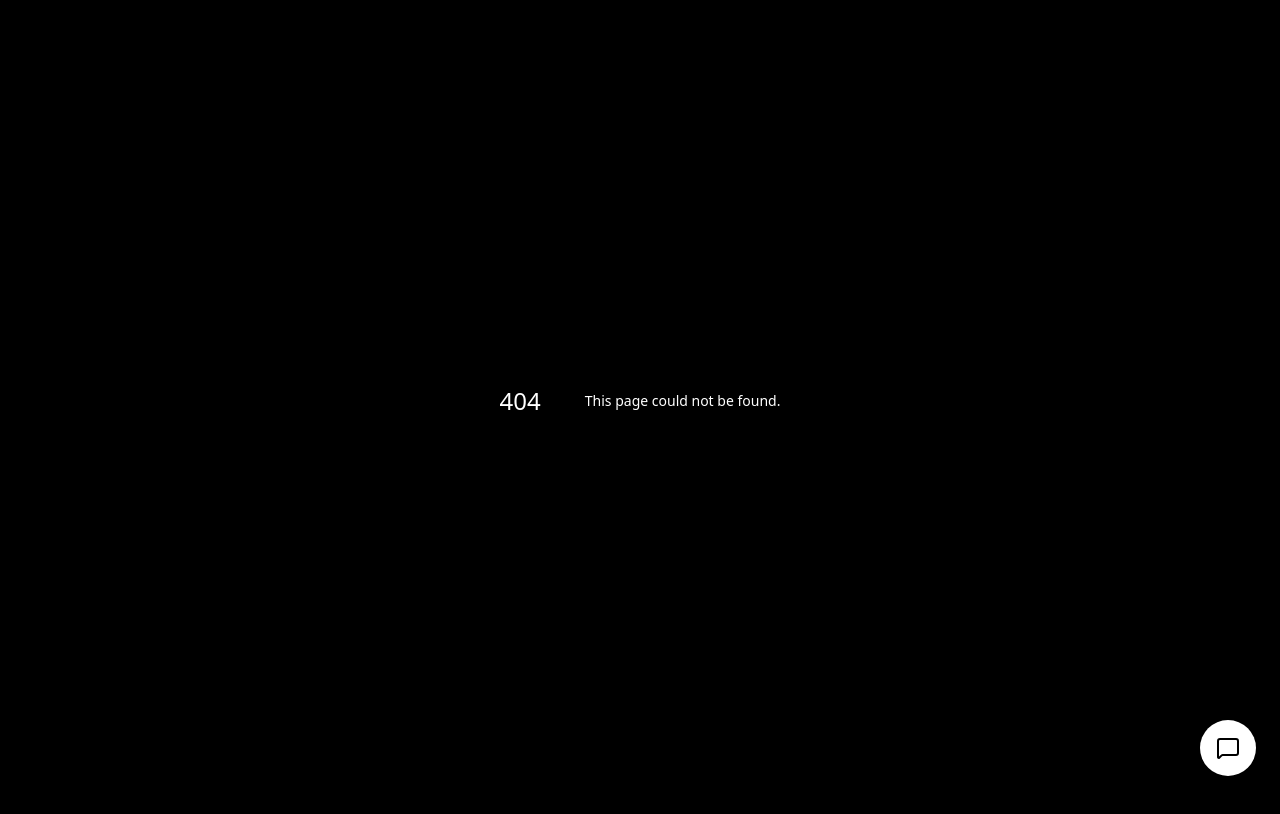
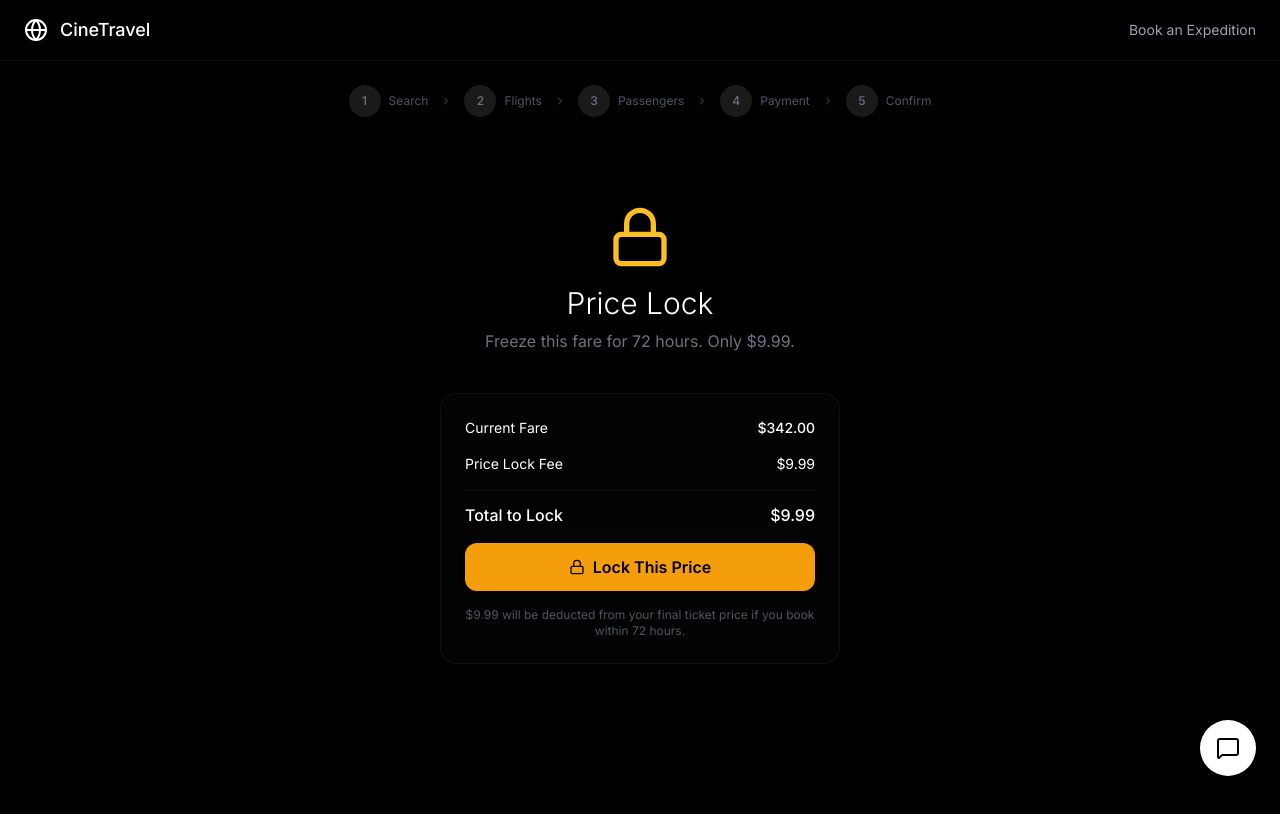
Before and after one commit to Dialo-clouds/CINE-TRAVEL, a Next.js app: page /book/price-lock in a window 1280 px wide. Before the commit this address had no page. Shown: the top 814 px of the page. Built offline with nearby package versions, Linux system fonts and the light colour scheme.

Commit message:
22: Price lock - freeze fare for 72 hours

```diff
--- /dev/null
+++ b/src/app/book/price-lock/page.tsx
@@ -0,0 +1,40 @@
+"use client";
+
+import { useState } from "react";
+import { motion } from "framer-motion";
+import { Lock, Clock, ArrowRight, Shield } from "lucide-react";
+
+export default function PriceLockPage() {
+  const [locked, setLocked] = useState(false);
+
+  return (
+    <div className="min-h-screen bg-black text-white">
+      <div className="max-w-md mx-auto px-6 py-16">
+        <motion.div initial={{ opacity: 0, y: 20 }} animate={{ opacity: 1, y: 0 }}>
+          <div className="text-center mb-10">
+            <Lock className="w-16 h-16 text-amber-400 mx-auto mb-4" />
+            <h1 className="text-3xl font-light">Price Lock</h1>
+            <p className="text-gray-500 mt-2">Freeze this fare for 72 hours. Only $9.99.</p>
+          </div>
+
+          {locked ? (
+            <div className="text-center p-8 rounded-2xl border border-emerald-500/20 bg-emerald-500/5">
+              <Shield className="w-12 h-12 text-emerald-400 mx-auto mb-4" />
+              <p className="text-emerald-400 text-lg">Price Locked!</p>
+              <p className="text-gray-400 text-sm mt-2">Your fare of $342 is locked until June 24, 2026 at 11:59 PM.</p>
+              <div className="mt-4 flex items-center justify-center gap-2 text-amber-400"><Clock className="w-4 h-4" /> 71h 45m remaining</div>
+            </div>
+          ) : (
+            <div className="rounded-2xl border border-white/5 bg-white/[0.01] p-6 space-y-4">
+              <div className="flex justify-between text-sm"><span>Current Fare</span><span className="font-medium">$342.00</span></div>
+              <div className="flex justify-between text-sm"><span>Price Lock Fee</span><span>$9.99</span></div>
+              <div className="flex justify-between font-medium pt-3 border-t border-white/5"><span>Total to Lock</span><span>$9.99</span></div>
+              <button onClick={() => setLocked(true)} className="w-full h-12 rounded-xl bg-amber-500 text-black font-semibold hover:bg-amber-400 flex items-center justify-center gap-2"><Lock className="w-4 h-4" /> Lock This Price</button>
+              <p className="text-xs text-gray-600 text-center">$9.99 will be deducted from your final ticket price if you book within 72 hours.</p>
+            </div>
+          )}
+        </motion.div>
+      </div>
+    </div>
+  );
+}
```
